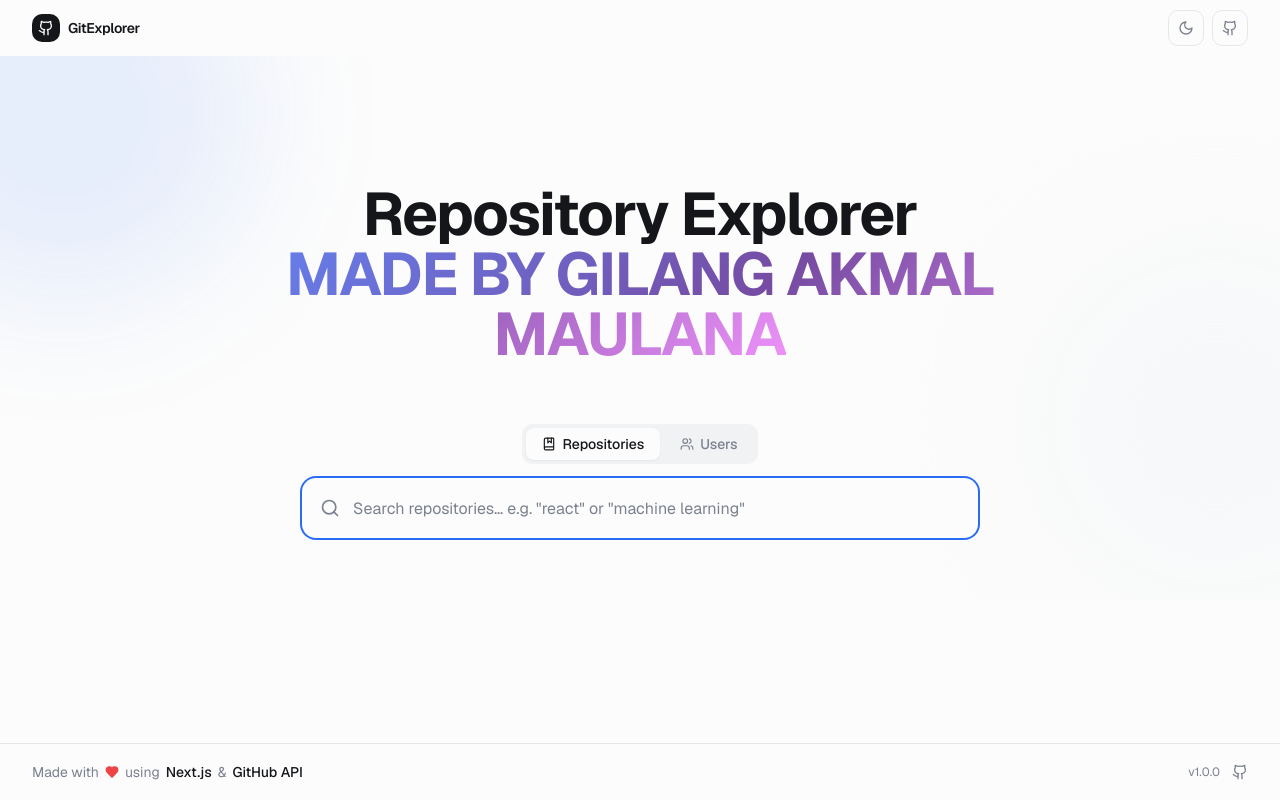
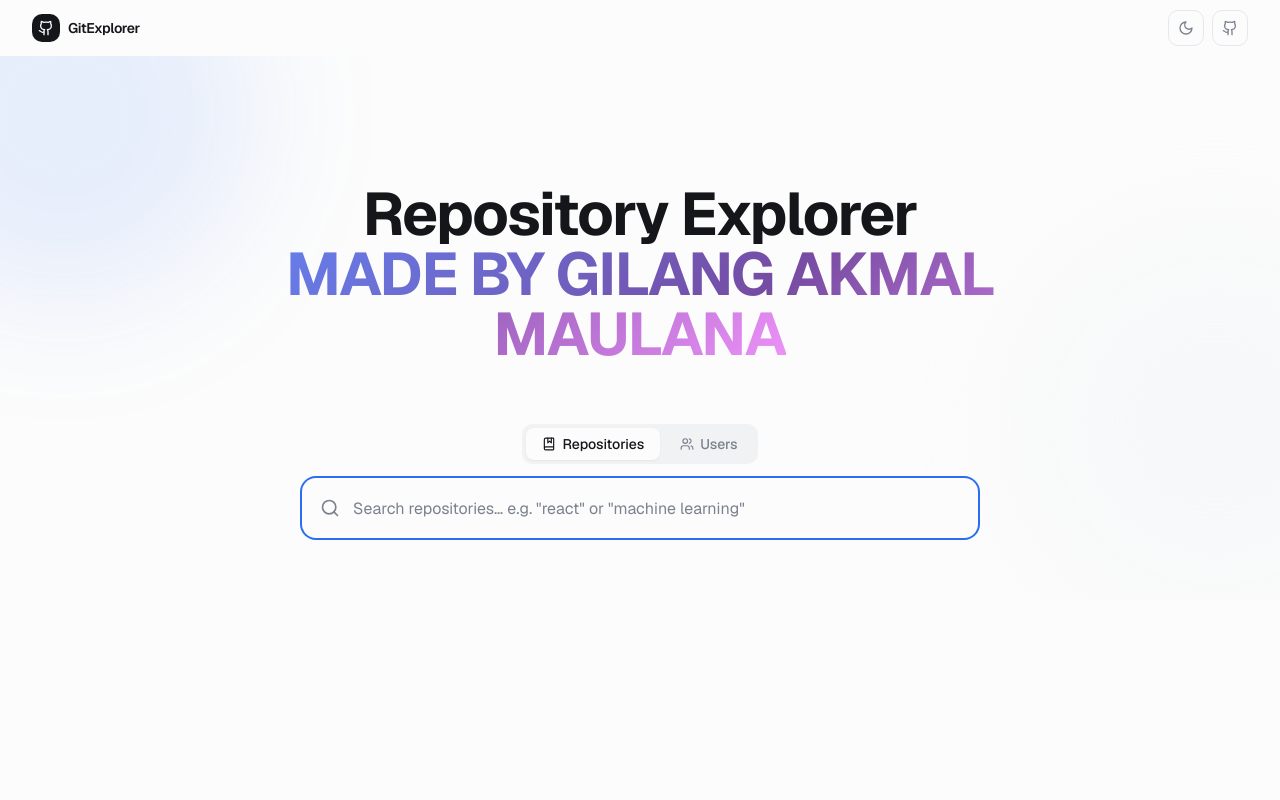
Before and after one commit to Vidmuz/Tech-Test-PT-Yapindo-Jaya-Abadi-Gilang-Akmal-Maulana, a Next.js app: page / in a window 1280 px wide. Built offline with nearby package versions, Linux system fonts and the light colour scheme.

Commit message:
perubahan design

```diff
--- a/app/layout.tsx
+++ b/app/layout.tsx
@@ -3,7 +3,7 @@ import { Geist, Geist_Mono } from "next/font/google";
 import "@/styles/globals.css";
 import { Providers } from "@/components/layout/Providers";
 import { Navbar } from "@/components/layout/Navbar";
-import { Footer } from "@/components/layout/Footer";
+
 import { cn } from "@/lib/utils";
 
 const geistSans = Geist({
@@ -44,7 +44,7 @@ export default function RootLayout({
         <Providers>
           <Navbar />
           <main className="flex-1 pt-14">{children}</main>
-          <Footer />
+
         </Providers>
       </body>
     </html>
```
